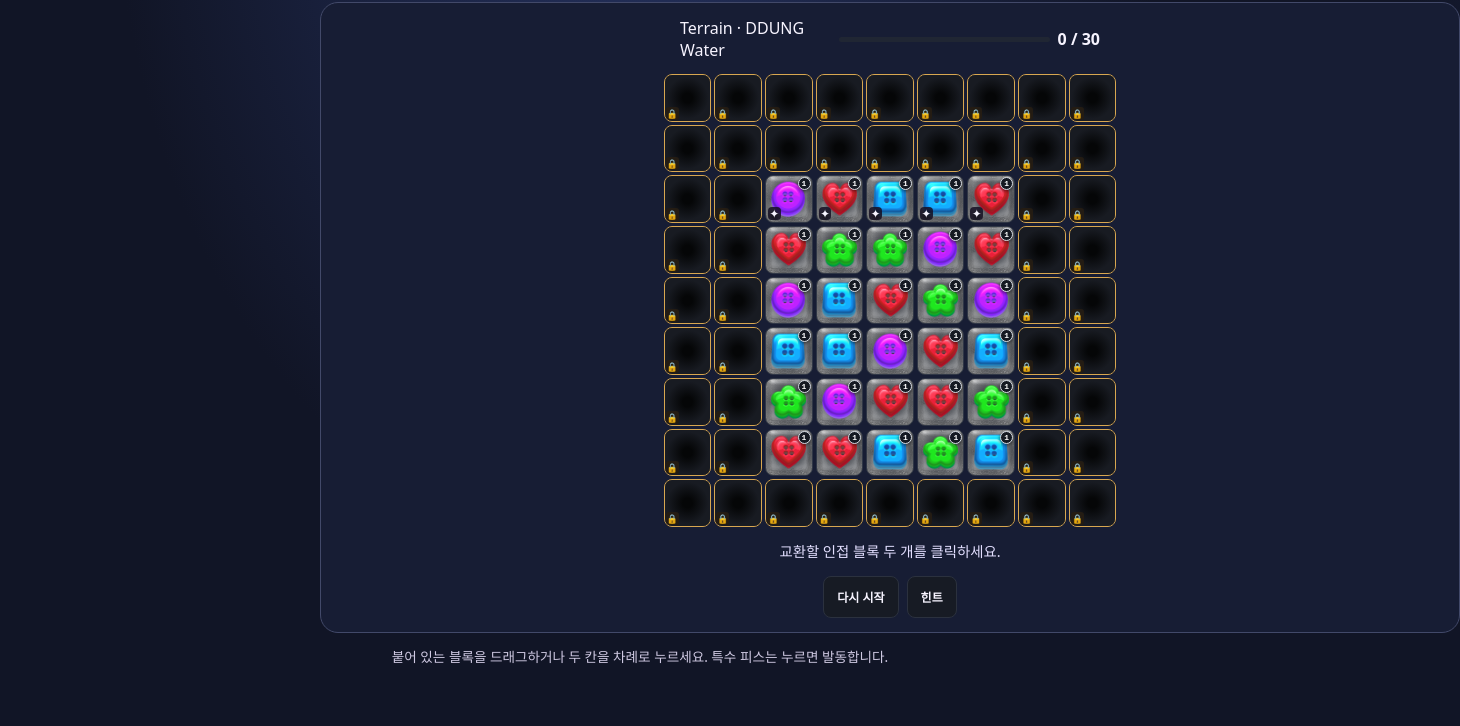
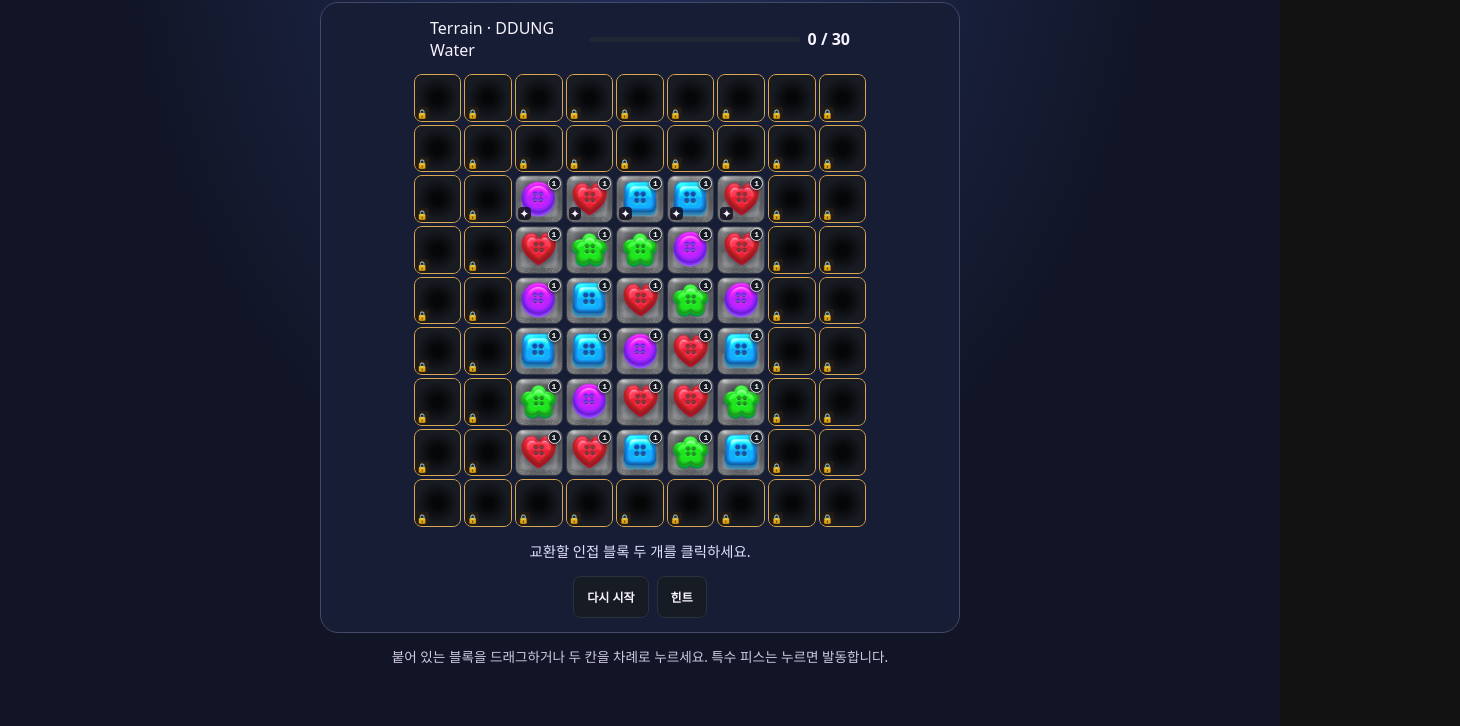
Before and after one commit to sungmin2ee/windy-cave-map-tool-public, a plain HTML site: page play.html in a window 1280 px wide. Shown: the part 142-868 px from the top of the page, 1460 px wide, since content can reach past the window. Drawn offline with Linux system fonts and the light colour scheme.

Commit message:
Scope editor dialog dimensions away from player

```diff
--- a/play.css
+++ b/play.css
@@ -168,7 +168,7 @@ body[data-puzzle-player] {
 .puzzle-heading h1 { margin: 0; font-size: clamp(1.6rem, 6vw, 2.5rem); }
 .puzzle-moves { text-align: center; min-width: 76px; }
 .puzzle-moves strong { display: block; font-size: 1.65rem; }
-.puzzle-stage { width: 100%; min-width: 0; margin: 16px 0 0; padding: 14px; border: 1px solid #424969; border-radius: 18px; background: #171d34; color: inherit; }
+#simulationDialog.puzzle-stage { width: 100%; min-width: 0; max-height: none; margin: 16px 0 0; padding: 14px; border: 1px solid #424969; border-radius: 18px; background: #171d34; color: inherit; }
 .puzzle-stage .simulation-grid {
   --cell-size: min(calc(100% / var(--board-columns) - 3px), clamp(26px, calc(57dvh / var(--board-rows) - 3px), 65px));
   max-height: none;
--- a/play.html
+++ b/play.html
@@ -6,7 +6,7 @@
   <meta name="theme-color" content="#171d34">
   <title>DDUNG 퍼즐</title>
   <link rel="stylesheet" href="./styles.css?v=24">
-  <link rel="stylesheet" href="./play.css?v=2">
+  <link rel="stylesheet" href="./play.css?v=3">
   <script src="./app.js?v=145" defer></script>
   <script src="./play.js" defer></script>
 </head>
```
